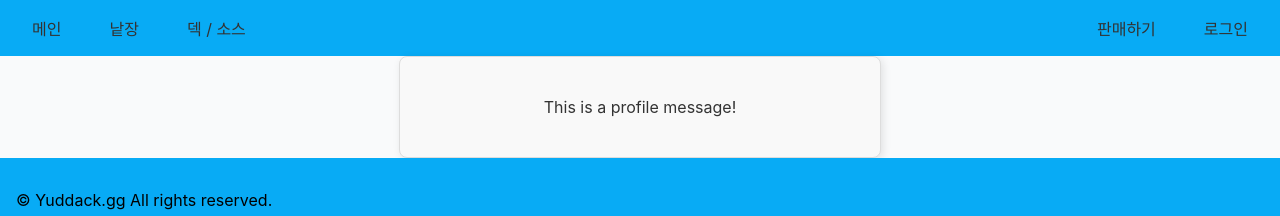
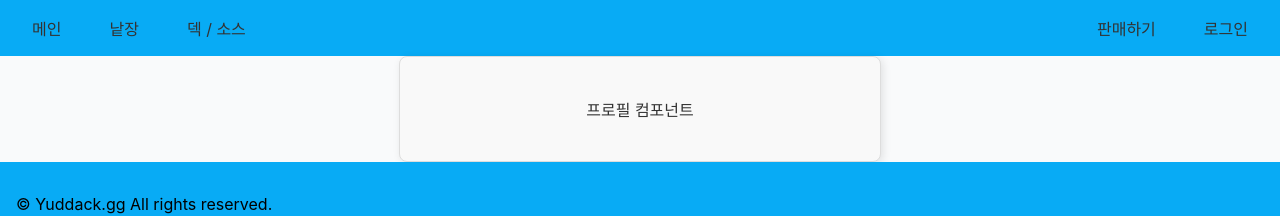
Before and after one commit to dlrdyd97/yuddack.gg_front, a React (Create React App) app: page /mypage/profile in a window 1280 px wide. Shown: the top 216 px of the page. Built offline with nearby package versions, Linux system fonts and the light colour scheme.

Commit message:
feat : "프로필 컴포넌트 추가"

```diff
--- a/src/pages/mypage/MyProfile.js
+++ b/src/pages/mypage/MyProfile.js
@@ -4,7 +4,7 @@ import "../../styles/components/profile/Profile.css";
 const MyProfile = () => {
   return (
     <>
-      <div className="profile-container">This is a profile message!</div>
+      <div className="profile-container">프로필 컴포넌트</div>
     </>
   );
 };
```
